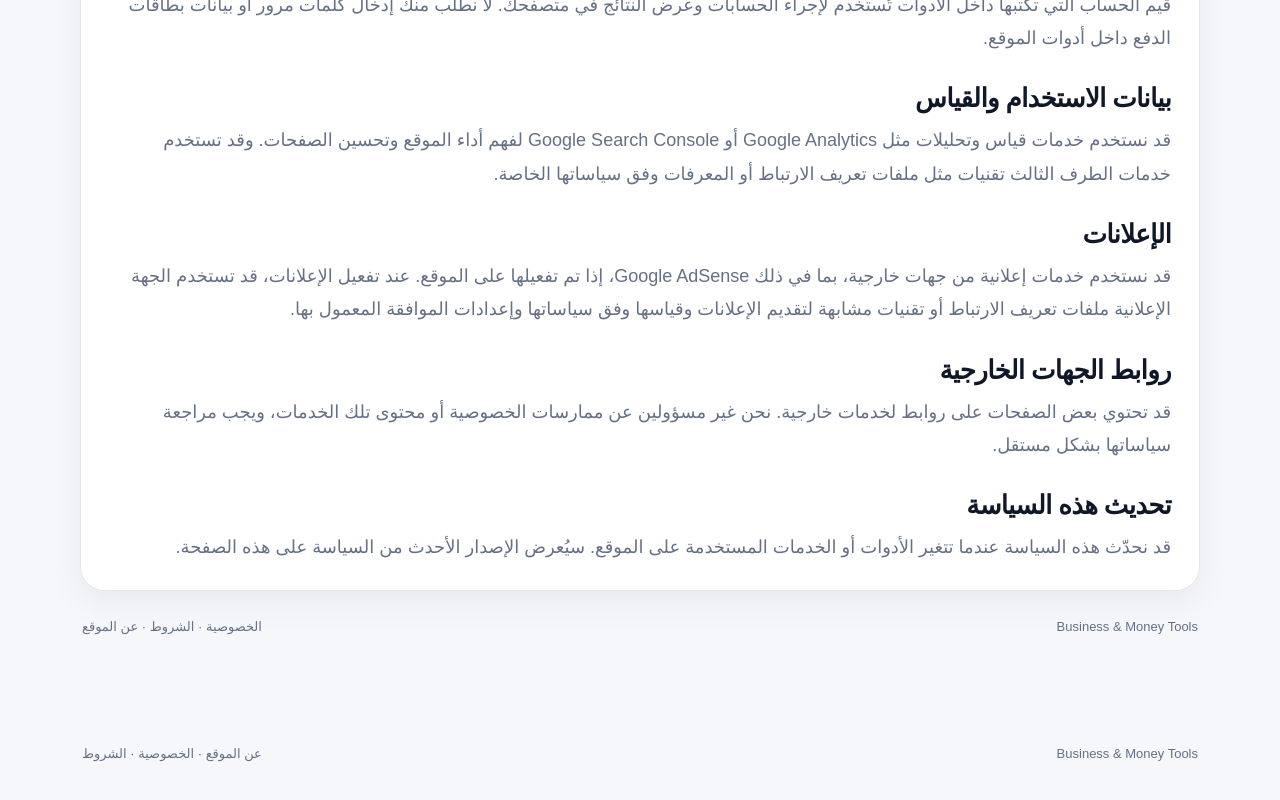
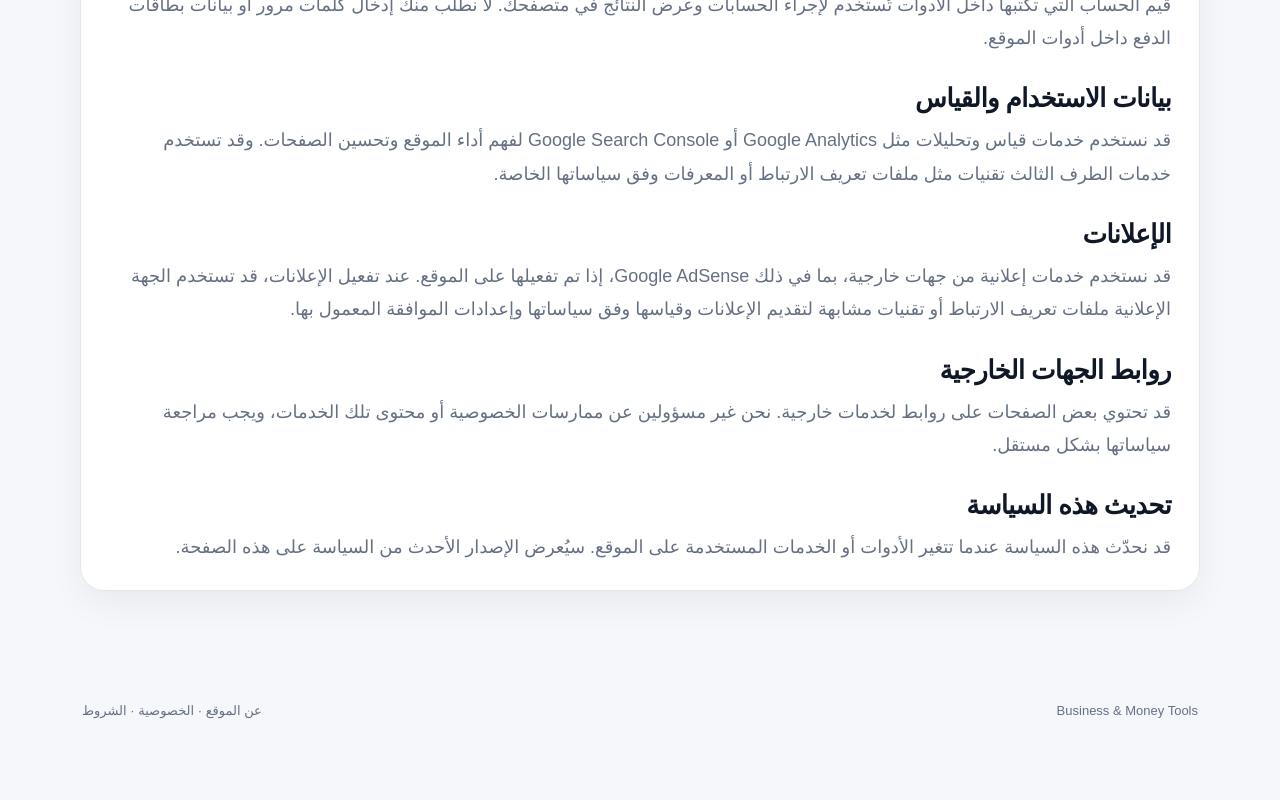
Before and after one commit to aelkhoreiby/business-money-tools, a Next.js app: page /privacy in a window 1280 px wide. Shown: the part 354-1154 px from the top of the page. After the commit the page ends 1128 px from the top, so only its background shows below. Built offline with nearby package versions, Linux system fonts and the light colour scheme.

Commit message:
Polish Privacy page and use shared footer

```diff
--- a/app/privacy/page.tsx
+++ b/app/privacy/page.tsx
@@ -54,19 +54,6 @@ export default function PrivacyPage() {
           سيُعرض الإصدار الأحدث من السياسة على هذه الصفحة.
         </p>
       </article>
-
-      <Footer />
     </main>
   );
 }
-
-function Footer() {
-  return (
-    <footer className="site-footer">
-      <span>Business &amp; Money Tools</span>
-      <span>
-        <Link href="/privacy/">الخصوصية</Link> · <Link href="/terms/">الشروط</Link> · <Link href="/about/">عن الموقع</Link>
-      </span>
-    </footer>
-  );
-}
```
